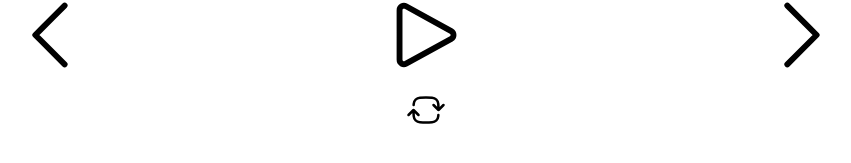
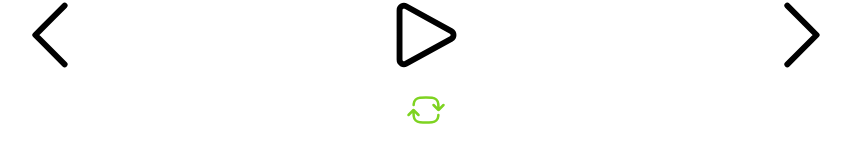
Before and after one commit to semihensar61/my-player, a React (Create React App) app: page / in a window 1280 px wide. Shown: the part 489-652 px from the top of the page, without its empty margins (214-1065 px from the left). Built offline with nearby package versions, Linux system fonts and the light colour scheme; the HTML template or start-up script is replaced by a standard one.

Commit message:
class names added

```diff
--- a/package.json
+++ b/package.json
@@ -6,6 +6,7 @@
     "@testing-library/jest-dom": "^5.16.5",
     "@testing-library/react": "^13.4.0",
     "@testing-library/user-event": "^13.5.0",
+    "classnames": "^2.3.2",
     "mobx": "^6.6.2",
     "mobx-react": "^7.5.3",
     "react": "^18.2.0",
--- a/src/components/Player/Player.jsx
+++ b/src/components/Player/Player.jsx
@@ -3,6 +3,7 @@ import { observer } from 'mobx-react';
 import AppStore from "../../store/appStore";
 import { ReactSVG } from 'react-svg'
 import { useRef, useState } from 'react';
+import classNames from 'classnames';
 const Player = observer(() => {
 
     const [paused, setPaused] = useState(true)
@@ -47,7 +48,9 @@ const Player = observer(() => {
           </div>
       </div>
       <div className='flex flex-col text-center w-full mt-2'>
-        <ReactSVG onClick={shuffleFunc} className="w-10 self-center" src='/assets/shuffle.svg' />
+        <ReactSVG onClick={shuffleFunc} className={classNames("w-10 self-center",{
+            "text-success": !shuffle
+        })} src='/assets/shuffle.svg' />
       </div></>
   );
 })
--- a/tailwind.config.js
+++ b/tailwind.config.js
@@ -2,6 +2,9 @@
 module.exports = {
   content: ["./src/**/*.{js,jsx,ts,tsx}"],
   theme: {
+      colors:{
+        success: '#7ed321',
+      },
       extend: {
       fontFamily: {
         sans: ['Source Sans Pro'],
```
Also changed, not shown: 1 other file (tests, documents, lock files or other folders).
